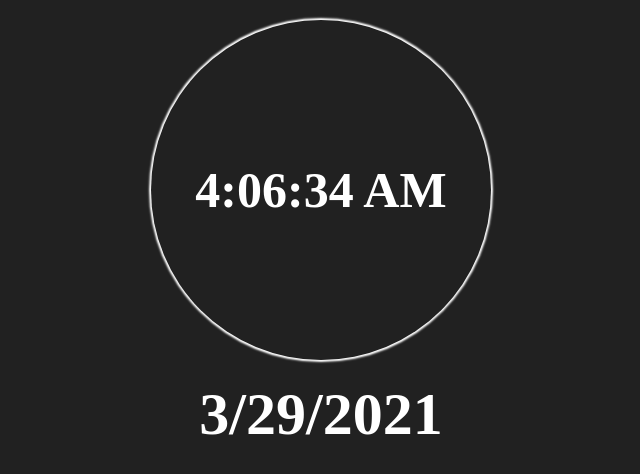
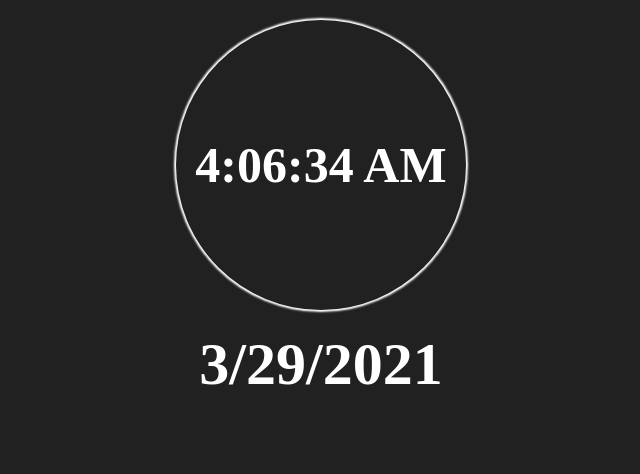
Before and after one commit to AstronautoLunar/relogio-real-site, a plain HTML site: page index.html in a window 1280 px wide. Shown: the whole page, without its empty margins (319-959 px from the left). Drawn offline with Linux system fonts and the light colour scheme.

Commit message:
Modificação style.css para adaptar a qualquer dispositivo

```diff
--- a/style/style.css
+++ b/style/style.css
@@ -5,8 +5,8 @@ body {
 }
 
 div {
-    width: 340px;
-    height: 340px;
+    width: 290px;
+    height: 290px;
     margin-left: auto;
     margin-right: auto;
     margin-top: 20px;
@@ -26,8 +26,8 @@ div, h2 {
 }
 
 div:hover {
-    width: 355px;
-    height: 355px;
+    width: 300px;
+    height: 300px;
     border-radius: 355px;
     box-shadow: 0 0 20px 2px white;
 }
```
